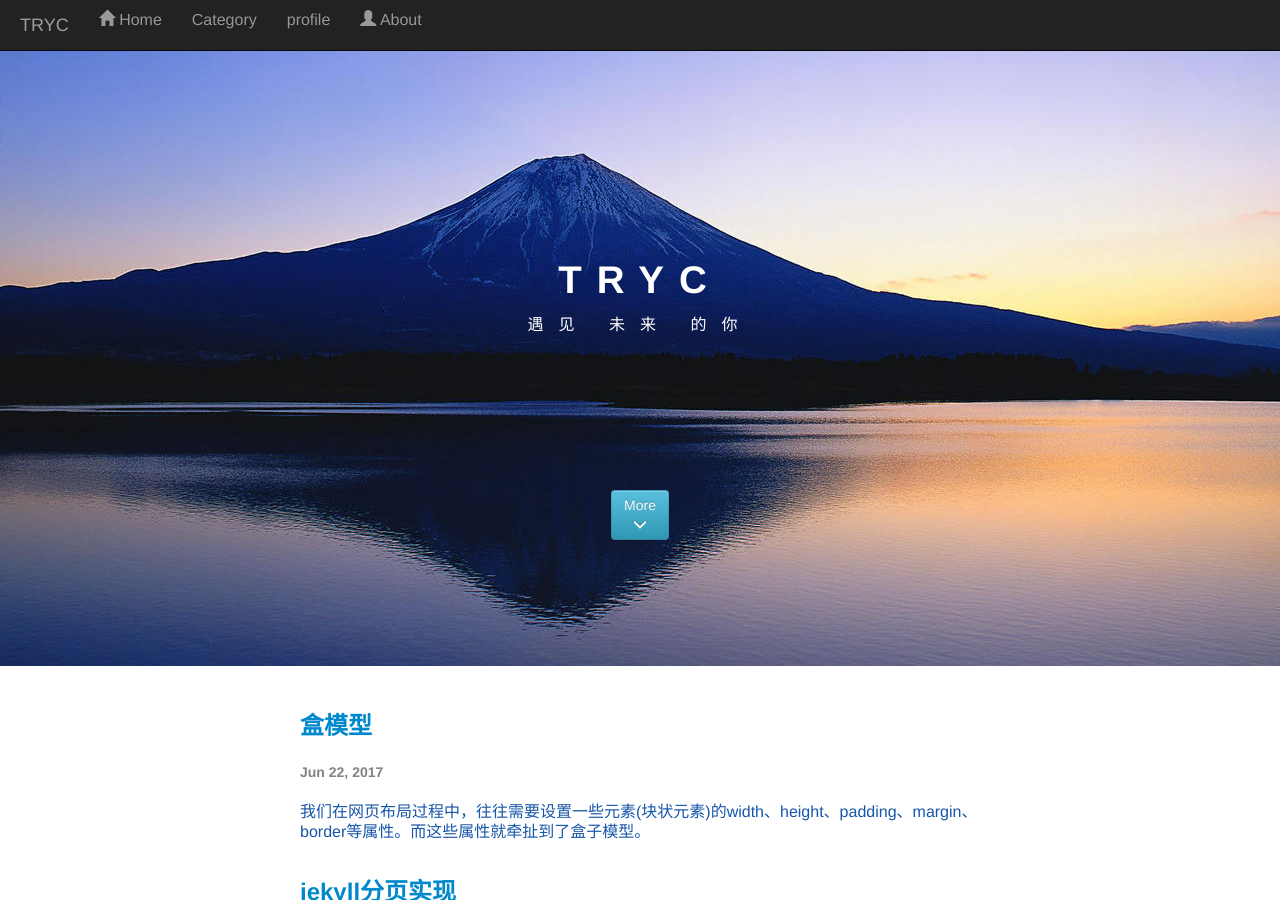
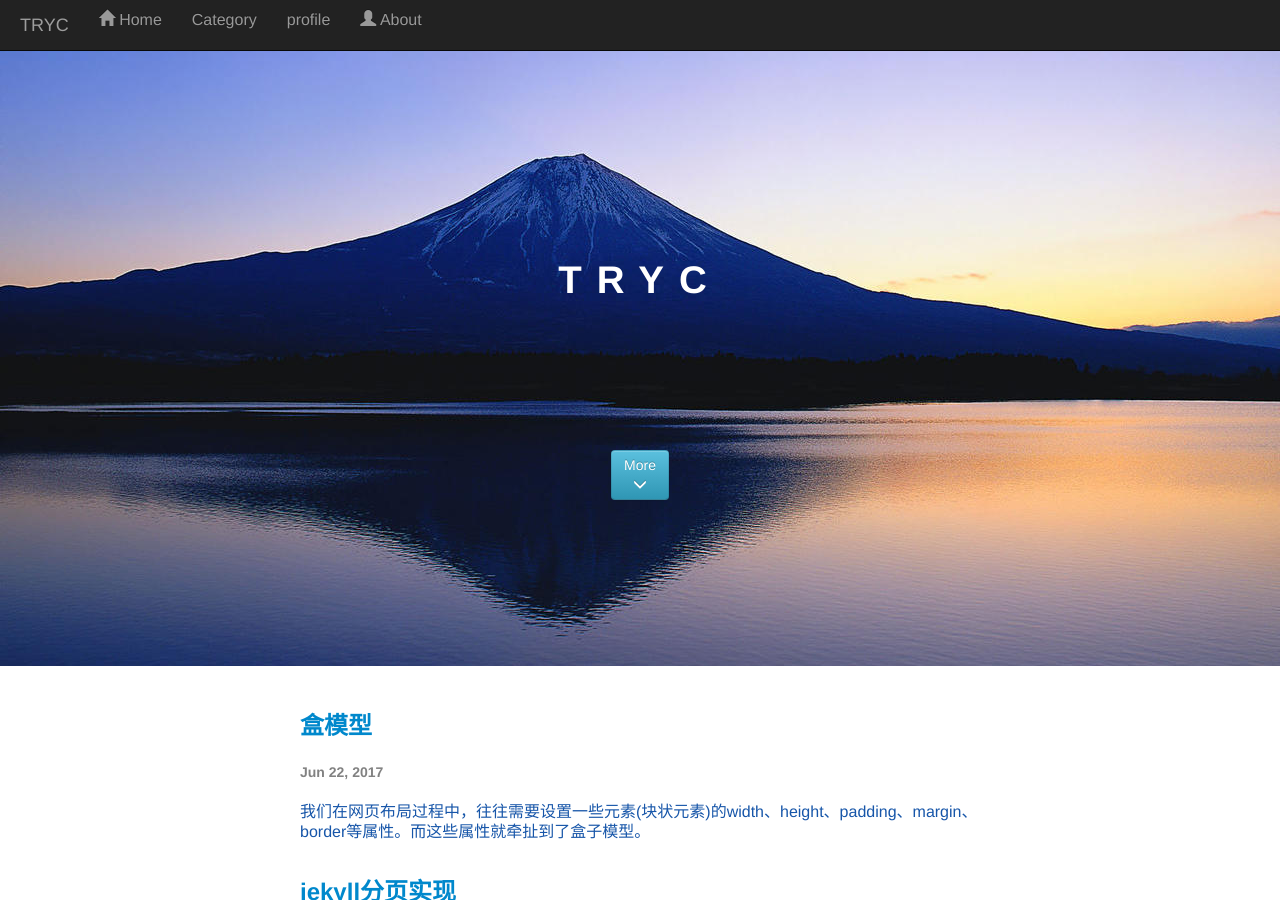
Before and after one commit to TRYC-01/TRYC-01.github.io, a Jekyll site: the page built from index.html, in a window 1280 px wide and 900 px high. Built offline with Jekyll 4.4.1, drawn with Linux system fonts in a browser that asks for light colours; nearby versions of some CDN libraries; the list of posts is cut into pages by our own code; some of the changed text lies outside the part shown.

Commit message:
description

```diff
--- a/_config.yml
+++ b/_config.yml
@@ -14,14 +14,14 @@
 # You can create any custom variable you would like, and they will be accessible
 # in the templates via {{ site.myvariable }}.
 title: TRYC
-email: your-email@example.com
+email: bargage@126.com
 description: > # this means to ignore newlines until "baseurl:"
   tryc html css web
 baseurl: "" # the subpath of your site, e.g. /blog
 url: http://TRYC-01.github.io # the base hostname & protocol for your site, e.g. http://example.com
 twitter_username: jekyllrb
 github_username:  jekyll
-introduce: 遇见 未来 的你
+introduce:
 # Build settings
 markdown: kramdown
 theme: minima
```
